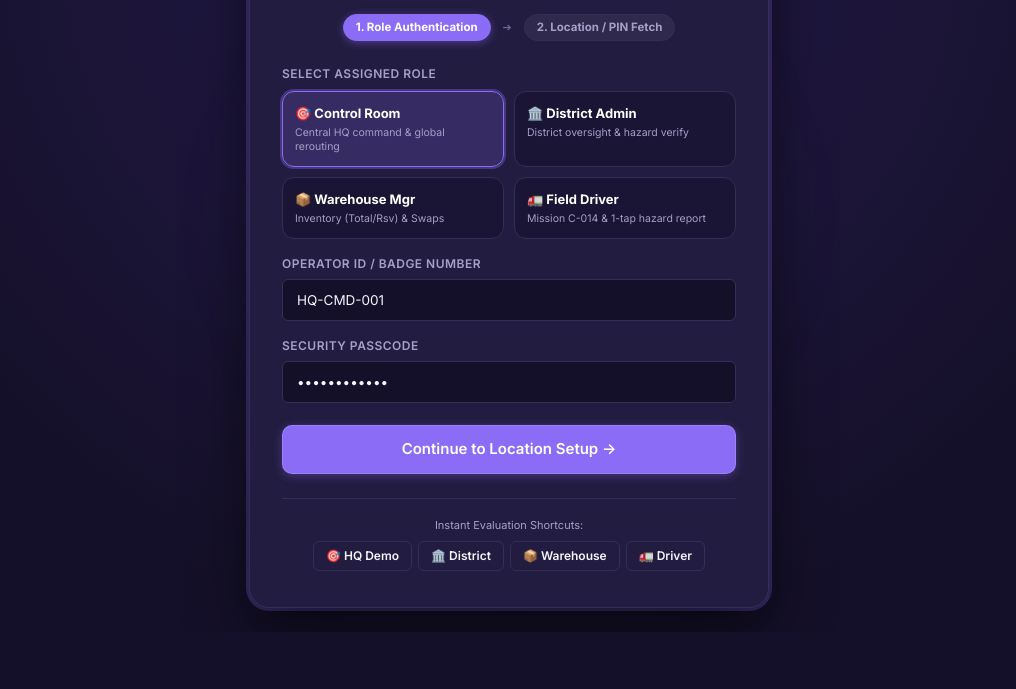
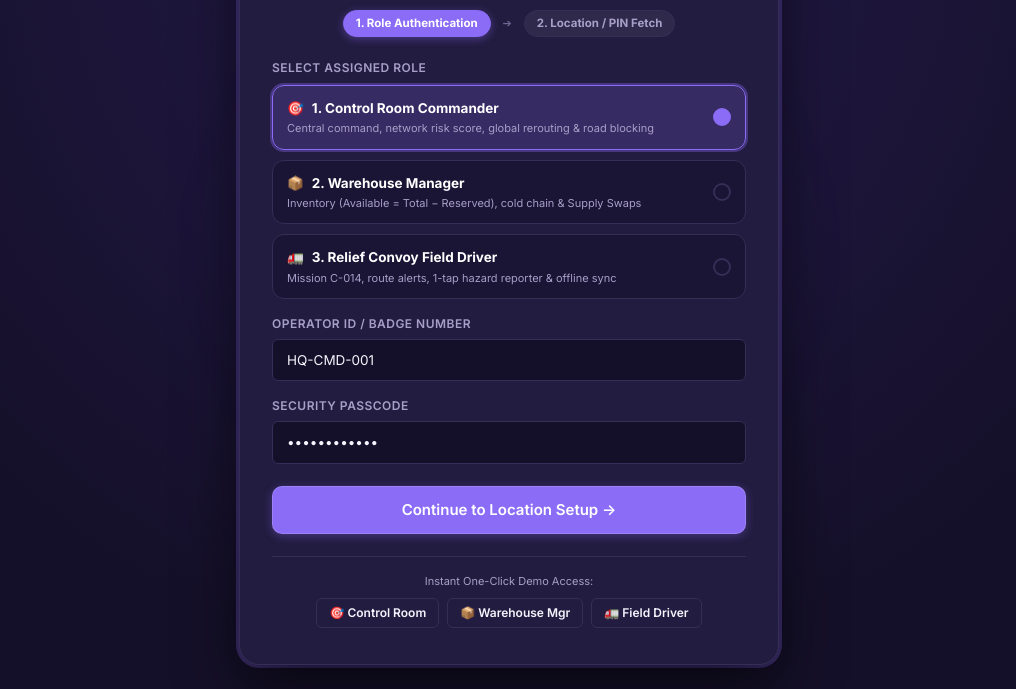
Before and after one commit to shrey-1802/disaster_control, a plain HTML site: page login.html in a window 1280 px wide. Shown: the part 191-880 px from the top of the page, without its empty margins (131-1147 px from the left). Before the commit the page ends 823 px from the top, so only its background shows below. Drawn offline with Linux system fonts and the light colour scheme.

Commit message:
feat: streamline role-based access strictly to 3 roles (Control Room, Warehouse Manager, Field Driver)

```diff
--- a/js/auth.js
+++ b/js/auth.js
@@ -1,5 +1,6 @@
 /**
  * DISISTA CONTROL — Authentication, Session & Role-Based Access Control (RBAC)
+ * 3 Operational Roles: Control Room, Warehouse Manager, Field Driver
  */
 
 const AUTH_STORAGE_KEY = 'DISISTA_CONTROL_AUTH_SESSION';
@@ -19,23 +20,6 @@ const ROLES = {
       canEscalateHQ: true,
       canManageInventory: true,
       canDispatchConvoys: true,
-      fieldModeOnly: false
-    }
-  },
-  district_admin: {
-    id: "district_admin",
-    title: "District Disaster Admin",
-    badge: "District Admin",
-    icon: "🏛️",
-    description: "Coordinate relief operations, verify hazards, and manage shelters within the district.",
-    permissions: {
-      canRerouteGlobal: false,
-      canBlockRoads: false,
-      canVerifyHazards: true,
-      canApproveSwaps: true,
-      canEscalateHQ: true,
-      canManageInventory: false,
-      canDispatchConvoys: false,
       fieldModeOnly: false
     }
   },
@@ -84,7 +68,13 @@ class AuthManager {
     try {
       const saved = localStorage.getItem(AUTH_STORAGE_KEY);
       if (saved) {
-        return JSON.parse(saved);
+        const parsed = JSON.parse(saved);
+        // If legacy session had district_admin, fall back to control_room
+        if (parsed.role === 'district_admin') {
+          parsed.role = 'control_room';
+          parsed.roleTitle = 'Control Room Commander';
+        }
+        return parsed;
       }
     } catch (e) {
       console.warn("Error loading auth session:", e);
@@ -134,7 +124,6 @@ class AuthManager {
   quickDemoLogin(roleId) {
     const defaultCredentials = {
       control_room: { id: "HQ-CMD-001", name: "HQ Commander A. Sharma", pin: "248001" },
-      district_admin: { id: "DST-ADM-108", name: "District Admin V. Rawat", pin: "248001" },
       warehouse_manager: { id: "WH-MGR-02", name: "Logistics Lead S. Negi", pin: "248001" },
       field_driver: { id: "DRV-401", name: "Rajesh Kumar (Convoy C-014)", pin: "248001" }
     };
--- a/login.html
+++ b/login.html
@@ -25,7 +25,7 @@
 
     .landing-card-wrapper {
       width: 100%;
-      max-width: 520px;
+      max-width: 540px;
       position: relative;
     }
 
@@ -34,8 +34,8 @@
       top: 50%;
       left: 50%;
       transform: translate(-50%, -50%);
-      width: 550px;
-      height: 550px;
+      width: 560px;
+      height: 560px;
       background: radial-gradient(circle, rgba(139, 108, 246, 0.2) 0%, rgba(21, 16, 41, 0) 70%);
       filter: blur(50px);
       pointer-events: none;
@@ -54,7 +54,7 @@
 
     .brand-header {
       text-align: center;
-      margin-bottom: 28px;
+      margin-bottom: 26px;
     }
 
     .brand-title-main {
@@ -81,7 +81,7 @@
       align-items: center;
       justify-content: center;
       gap: 12px;
-      margin-bottom: 24px;
+      margin-bottom: 22px;
     }
 
     .step-badge {
@@ -110,18 +110,18 @@
       border-color: rgba(52, 211, 153, 0.4);
     }
 
-    .role-select-grid {
-      display: grid;
-      grid-template-columns: 1fr 1fr;
+    .role-select-stack {
+      display: flex;
+      flex-direction: column;
       gap: 10px;
       margin-bottom: 16px;
     }
 
     .role-option-btn {
       display: flex;
-      flex-direction: column;
-      align-items: flex-start;
-      padding: 12px;
+      align-items: center;
+      justify-content: space-between;
+      padding: 12px 14px;
       background: #1A1435;
       border: 1px solid var(--border-hairline);
       border-radius: 12px;
@@ -143,19 +143,34 @@
     }
 
     .role-option-title {
-      font-size: 13px;
+      font-size: 13.5px;
       font-weight: 700;
       color: #FFFFFF;
       display: flex;
       align-items: center;
-      gap: 6px;
+      gap: 8px;
     }
 
     .role-option-desc {
-      font-size: 10.5px;
+      font-size: 11px;
       color: var(--text-secondary-dark);
-      margin-top: 3px;
-      line-height: 1.3;
+      margin-top: 2px;
+    }
+
+    .role-radio-check {
+      width: 18px;
+      height: 18px;
+      border-radius: 50%;
+      border: 2px solid var(--border-hairline);
+      display: flex;
+      align-items: center;
+      justify-content: center;
+      transition: all var(--motion-fast) var(--ease);
+    }
+
+    .role-option-btn.selected .role-radio-check {
+      border-color: var(--violet-500);
+      background: var(--violet-500);
     }
 
     .step-view {
@@ -182,8 +197,8 @@
     }
 
     .quick-demo-footer {
-      margin-top: 24px;
-      padding-top: 18px;
+      margin-top: 22px;
+      padding-top: 16px;
       border-top: 1px solid var(--border-hairline);
       text-align: center;
     }
@@ -195,13 +210,13 @@
 
     <div class="auth-card">
       <div class="brand-header">
-        <div style="display:inline-flex;align-items:center;justify-content:center;width:48px;height:48px;background:linear-gradient(135deg, var(--violet-500), #4C28B5);border-radius:12px;color:#fff;box-shadow:0 0 20px rgba(139,108,246,0.45);">
-          <svg width="26" height="26" viewBox="0 0 24 24" fill="none" stroke="currentColor" stroke-width="2.5">
+        <div style="display:inline-flex;align-items:center;justify-content:center;width:46px;height:46px;background:linear-gradient(135deg, var(--violet-500), #4C28B5);border-radius:12px;color:#fff;box-shadow:0 0 20px rgba(139,108,246,0.45);">
+          <svg width="24" height="24" viewBox="0 0 24 24" fill="none" stroke="currentColor" stroke-width="2.5">
             <path d="M12 2L2 7l10 5 10-5-10-5zM2 17l10 5 10-5M2 12l10 5 10-5"/>
           </svg>
         </div>
         <div class="brand-title-main">DISISTA CONTROL</div>
-        <div class="brand-subtitle-main">Emergency Disaster Supply Chain Matrix</div>
+        <div class="brand-subtitle-main">Emergency Supply Chain Matrix • 3 Operational Roles</div>
       </div>
 
       <div class="step-indicator">
@@ -214,29 +229,36 @@
         </div>
       </div>
 
-      <!-- STEP 1: ROLE AUTHENTICATION -->
+      <!-- STEP 1: ROLE AUTHENTICATION (3 Roles Only) -->
       <div id="view-step-1" class="step-view active">
         <div style="margin-bottom:14px;">
           <label class="form-label" style="margin-bottom:8px;display:block;">Select Assigned Role</label>
-          <div class="role-select-grid">
+          <div class="role-select-stack">
+            <!-- 1. Control Room -->
             <div class="role-option-btn selected" id="role-btn-control_room" onclick="selectRole('control_room')">
-              <span class="role-option-title">🎯 Control Room</span>
-              <span class="role-option-desc">Central HQ command & global rerouting</span>
+              <div>
+                <div class="role-option-title"><span>🎯</span> 1. Control Room Commander</div>
+                <div class="role-option-desc">Central command, network risk score, global rerouting & road blocking</div>
+              </div>
+              <div class="role-radio-check"></div>
             </div>
 
-            <div class="role-option-btn" id="role-btn-district_admin" onclick="selectRole('district_admin')">
-              <span class="role-option-title">🏛️ District Admin</span>
-              <span class="role-option-desc">District oversight & hazard verify</span>
+            <!-- 2. Warehouse Manager -->
+            <div class="role-option-btn" id="role-btn-warehouse_manager" onclick="selectRole('warehouse_manager')">
+              <div>
+                <div class="role-option-title"><span>📦</span> 2. Warehouse Manager</div>
+                <div class="role-option-desc">Inventory (Available = Total − Reserved), cold chain & Supply Swaps</div>
+              </div>
+              <div class="role-radio-check"></div>
             </div>
 
-            <div class="role-option-btn" id="role-btn-warehouse_manager" onclick="selectRole('warehouse_manager')">
-              <span class="role-option-title">📦 Warehouse Mgr</span>
-              <span class="role-option-desc">Inventory (Total/Rsv) & Swaps</span>
-            </div>
-
+            <!-- 3. Field Driver -->
             <div class="role-option-btn" id="role-btn-field_driver" onclick="selectRole('field_driver')">
-              <span class="role-option-title">🚛 Field Driver</span>
-              <span class="role-option-desc">Mission C-014 & 1-tap hazard report</span>
+              <div>
+                <div class="role-option-title"><span>🚛</span> 3. Relief Convoy Field Driver</div>
+                <div class="role-option-desc">Mission C-014, route alerts, 1-tap hazard reporter & offline sync</div>
+              </div>
+              <div class="role-radio-check"></div>
             </div>
           </div>
         </div>
@@ -258,12 +280,11 @@
         </form>
 
         <div class="quick-demo-footer">
-          <div style="font-size:11px;color:var(--text-secondary-dark);margin-bottom:8px;">Instant Evaluation Shortcuts:</div>
-          <div style="display:flex;gap:6px;justify-content:center;flex-wrap:wrap;">
-            <button class="btn btn-secondary btn-sm" onclick="instantQuickDemo('control_room')">🎯 HQ Demo</button>
-            <button class="btn btn-secondary btn-sm" onclick="instantQuickDemo('district_admin')">🏛️ District</button>
-            <button class="btn btn-secondary btn-sm" onclick="instantQuickDemo('warehouse_manager')">📦 Warehouse</button>
-            <button class="btn btn-secondary btn-sm" onclick="instantQuickDemo('field_driver')">🚛 Driver</button>
+          <div style="font-size:11px;color:var(--text-secondary-dark);margin-bottom:8px;">Instant One-Click Demo Access:</div>
+          <div style="display:flex;gap:8px;justify-content:center;">
+            <button class="btn btn-secondary btn-sm" onclick="instantQuickDemo('control_room')">🎯 Control Room</button>
+            <button class="btn btn-secondary btn-sm" onclick="instantQuickDemo('warehouse_manager')">📦 Warehouse Mgr</button>
+            <button class="btn btn-secondary btn-sm" onclick="instantQuickDemo('field_driver')">🚛 Field Driver</button>
           </div>
         </div>
       </div>
@@ -330,7 +351,6 @@
 
       const opInput = document.getElementById('input-op-id');
       if (roleId === 'control_room') opInput.value = 'HQ-CMD-001';
-      else if (roleId === 'district_admin') opInput.value = 'DST-ADM-108';
       else if (roleId === 'warehouse_manager') opInput.value = 'WH-MGR-02';
       else if (roleId === 'field_driver') opInput.value = 'DRV-401';
     }
```
Also changed, not shown: dashboard.html (+0 -2 lines), hazard-log.html (+2 -2 lines), index.html (+65 -51 lines), js/components.js (+19 -25 lines).
